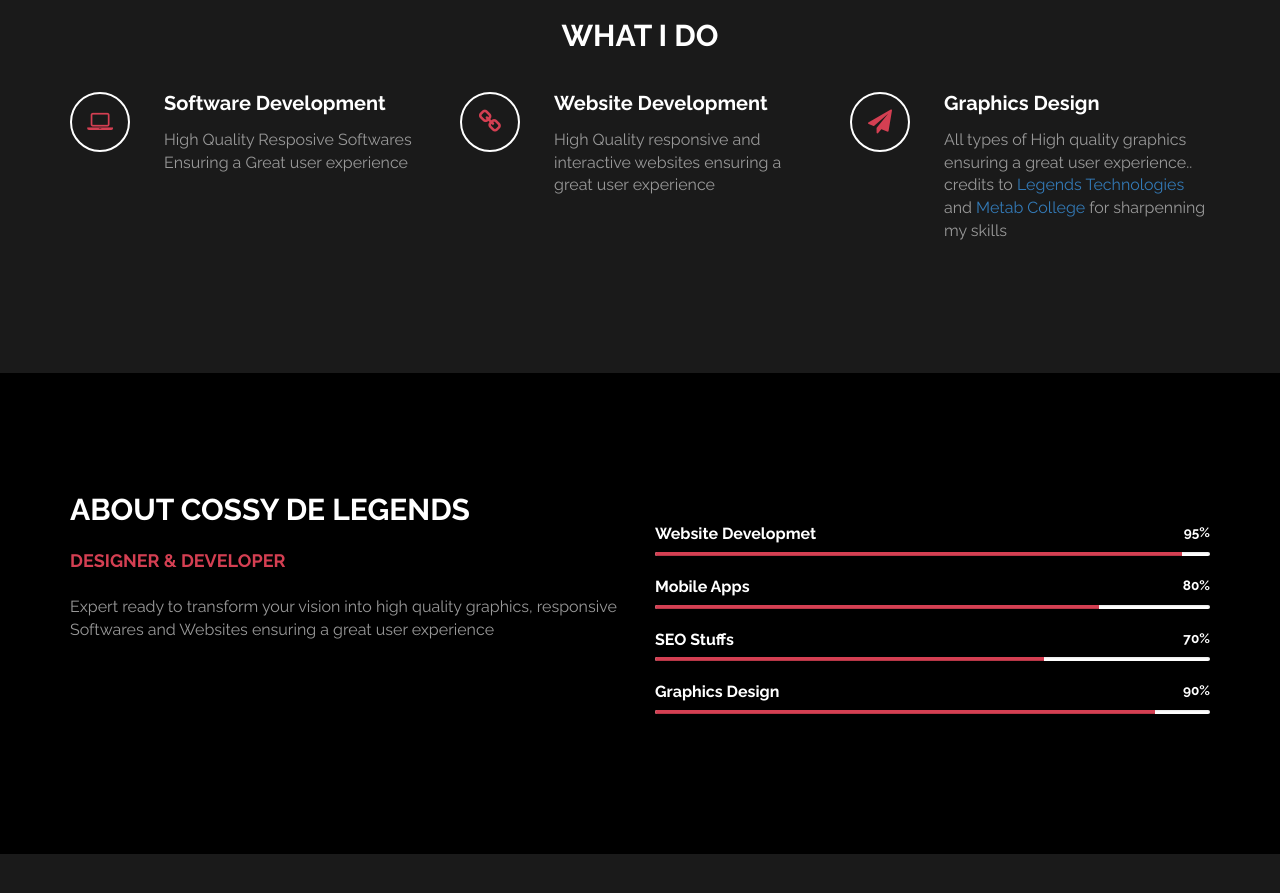
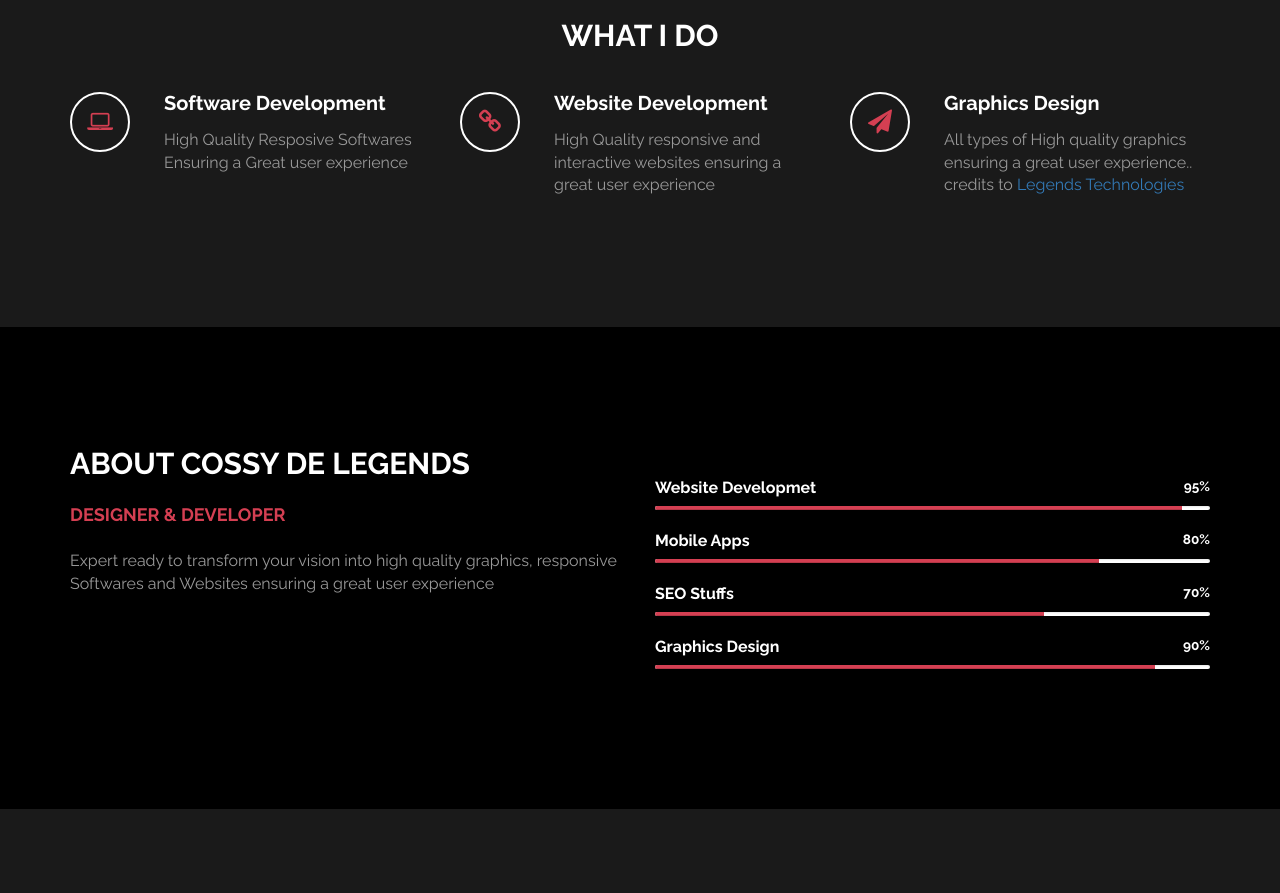
Before and after one commit to Cossy-legends/Cossy, a plain HTML site: page index.html in a window 1280 px wide. Shown: the part 800-1693 px from the top of the page. Drawn offline with Linux system fonts and the light colour scheme.

Commit message:
Update index.html

```diff
--- a/index.html
+++ b/index.html
@@ -88,7 +88,7 @@
 							</div>
 							<div class="media-body">
 								<h3 class="media-heading">Graphics Design</h3>
-								<p>All types of High quality graphics ensuring a great user experience.. credits to   <a rel="nofollow" href="https://legends-technologies.vercel.app">Legends Technologies</a> and <a rel="nofollow" href="http://metab-college.vercel.app">Metab College</a> for sharpenning my skills</p>
+								<p>All types of High quality graphics ensuring a great user experience.. credits to   <a rel="nofollow" href="https://legends-technologies.vercel.app">Legends Technologies</a></p>
 							</div>
 						</div>
 					</div>
```
